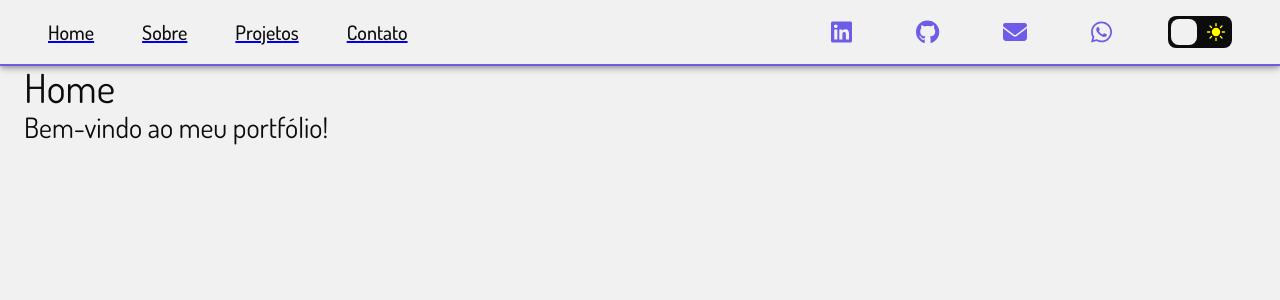
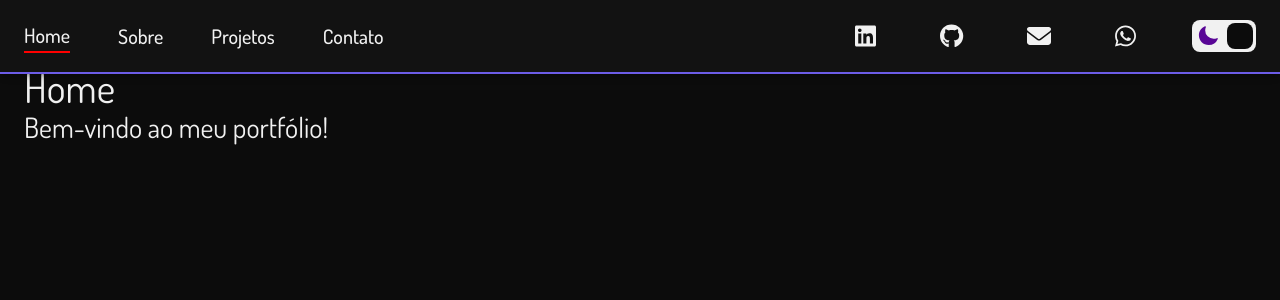
Before and after one commit to matheus-curvelo/portfolio, a React (Create React App) app: page / in a window 1280 px wide. Shown: the top 300 px of the page. Built offline with nearby package versions, Linux system fonts and the light colour scheme.

Commit message:
Ajeitando componentes e cores do header

```diff
--- a/src/App.tsx
+++ b/src/App.tsx
@@ -1,4 +1,4 @@
-import React, { useState, useMemo } from 'react';
+import React, { useState, useMemo, useEffect } from 'react';
 import { BrowserRouter as Router, Routes, Route } from 'react-router-dom';
 import { CssBaseline, ThemeProvider } from '@mui/material';
 import Header from './components/Common/Header';
@@ -10,20 +10,22 @@ import { lightTheme, darkTheme } from './theme';
 import './App.scss';
 
 function App() {
-  // Verifica o localStorage para ver se o tema escuro está ativado
-  const [isDarkTheme, setIsDarkTheme] = useState(() => {
+  // Inicializa o estado do tema com base no valor salvo no localStorage
+  const [isDarkTheme, setIsDarkTheme] = useState<boolean>(() => {
     const savedTheme = localStorage.getItem('isDarkTheme');
-    return savedTheme ? JSON.parse(savedTheme) : false;
+    return savedTheme ? JSON.parse(savedTheme) : true; // Padrão para tema escuro (true)
   });
 
+  // Função para alternar o tema e salvar a preferência no localStorage
   const toggleTheme = () => {
-    setIsDarkTheme((prevTheme: boolean) => {
+    setIsDarkTheme(prevTheme => {
       const newTheme = !prevTheme;
       localStorage.setItem('isDarkTheme', JSON.stringify(newTheme));
       return newTheme;
     });
   };
 
+  // Memorize o tema para evitar recriação desnecessária
   const theme = useMemo(() => (isDarkTheme ? darkTheme : lightTheme), [isDarkTheme]);
 
   return (
--- a/src/components/Common/Header/Header.scss
+++ b/src/components/Common/Header/Header.scss
@@ -7,6 +7,7 @@
         justify-content: space-between;
         gap: 1.5rem;
         width: 100%;
+        padding: 1rem 0;
 
         .header__links,
         .header__icons {
--- a/src/components/Common/Header/Header.tsx
+++ b/src/components/Common/Header/Header.tsx
@@ -23,12 +23,12 @@ const Header: React.FC<HeaderProps> = ({ toggleTheme, isDarkTheme }) => {
     <AppBar
       id="header"
       position="fixed"
+      color="inherit"
       sx={{
-        backgroundColor: "background.default",
+        // backgroundColor: "background.default",
         borderBottom: 2,
         borderColor: "primary.main"
       }}>
-      <Toolbar>
         <Container maxWidth="xl">
           <Box className="header__box">
             <Box className="header__links animate__animated animate__backInLeft">
@@ -49,7 +49,6 @@ const Header: React.FC<HeaderProps> = ({ toggleTheme, isDarkTheme }) => {
             </Box>
           </Box>
         </Container>
-      </Toolbar>
     </AppBar>
   );
 };
--- a/src/components/IconButtonItem/IconButtonItem.tsx
+++ b/src/components/IconButtonItem/IconButtonItem.tsx
@@ -3,6 +3,7 @@ import React from "react";
 import { IconButton } from "@mui/material";
 import { FontAwesomeIcon } from "@fortawesome/react-fontawesome";
 import { IconDefinition } from "@fortawesome/fontawesome-svg-core";
+import "./IconButtonItem.scss";
 
 interface IconButtonItemProps {
   href: string;
@@ -16,7 +17,7 @@ const IconButtonItem: React.FC<IconButtonItemProps> = ({ href, icon }) => {
       href={href}
       target="_blank"
       rel="noopener noreferrer"
-      color="primary"
+      color="inherit"
       className="header__icon"
     >
       <FontAwesomeIcon icon={icon} />
--- a/src/components/NavLinkItem/NavLinkItem.tsx
+++ b/src/components/NavLinkItem/NavLinkItem.tsx
@@ -3,6 +3,7 @@ import React from "react";
 import { NavLink } from "react-router-dom";
 import { Typography } from "@mui/material";
 import { useTheme } from '@mui/material/styles';
+import "./NavLinkItem.scss";
 
 interface NavLinkItemProps {
   to: string;
@@ -18,7 +19,8 @@ const NavLinkItem: React.FC<NavLinkItemProps> = ({ to, label }) => {
         isActive ? "header__link active" : "header__link"
       }
     >
-      <Typography color={theme.palette.text.primary} variant="h6">
+      <Typography
+      color={theme.palette.text.primary} variant="h6">
         {label}
       </Typography>
     </NavLink>
```
